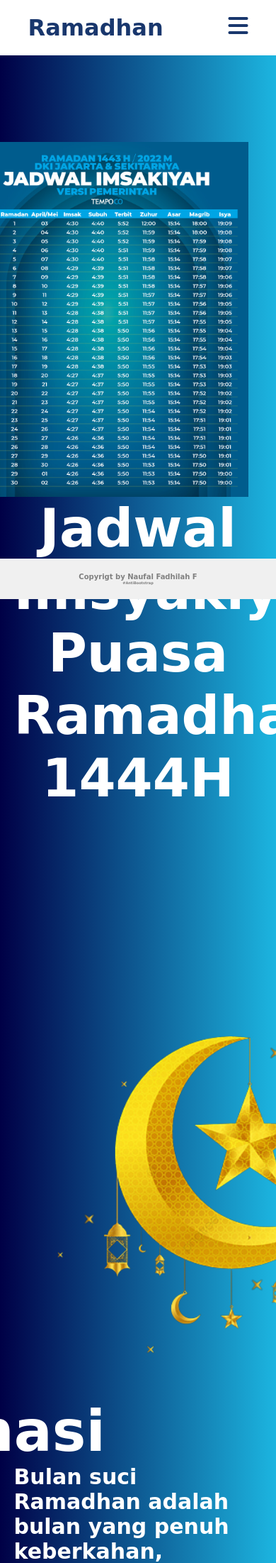
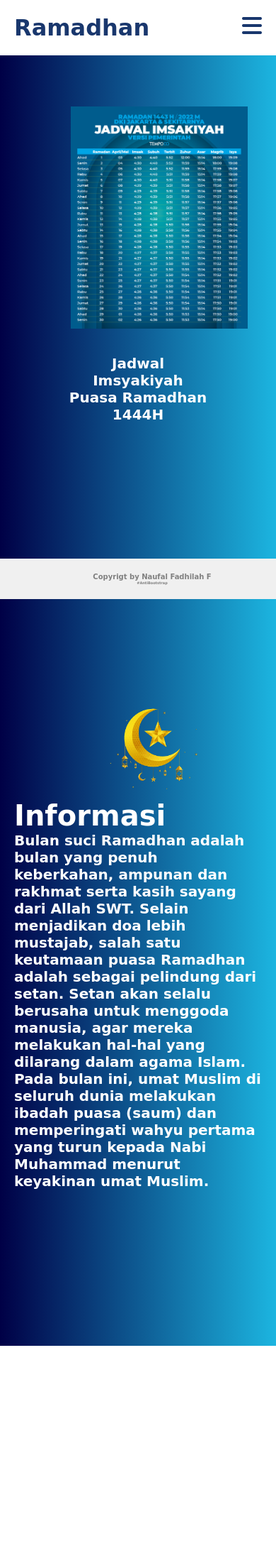
Before and after one commit to HIRUZENT/ramadhan2023, a PHP site: page / in a window 390 px wide; the page is wider, and only the part inside the window is pictured. Shown: the top 2202 px of that part at 71% size. After the commit the page ends 1896 px from the top of that part, so only its background shows below. Run offline with PHP 8.4, Linux system fonts and the light colour scheme; some web fonts are replaced.

Commit message:
first commit

```diff
--- a/index.php
+++ b/index.php
@@ -19,7 +19,7 @@
         <ul>
         <ul>
             <li><a href="#about">About</a></li>
-            <li><a href="#info">Info</a></li>
+            <li><a href="#informasi">Info</a></li>
             <li><a href="#calendar">Calendar</a></li>
             <li><a href="">Gallery</a></li>
         </ul>
@@ -30,7 +30,7 @@
         <h1><a href="">Ramadhan</a></h1>
         <ul>
             <li><a href="#about">About</a></li>
-            <li><a href="#info">Info</a></li>
+            <li><a href="#informasi">Info</a></li>
             <li><a href="#calendar">Calendar</a></li>
             <li><a href="">Gallery</a></li>
         </ul>
@@ -39,20 +39,18 @@
         </div>
     </header>
     <!-- bagian calendar -->
-    <section class="calendar" id="calendar">
-        <div class="container">
+    <section class="gambar1" id="calendar">
             <img src="imsyakiyah.jpg">
             <div class="h2">
-            <h2>Jadwal Imsyakiyah</h2>
-            <h2>Puasa Ramadhan</h2>
-            <h2>1444H</h2>
+            <h2>Jadwal</h2>
+            <h3>Imsyakiyah</h3>
+            <h3>Puasa Ramadhan</h3>
+            <h3>1444H</h3>
         </div>
     </section>
 
     <!-- bagian Info -->
-    <section class="info" id="info">
-        <div class="container">
-            <div class="h2">
+    <section class="gambar2" id="informasi">
             <img src="bulanbintang.png">
             <h1>Informasi</h1>
             <h2>Bulan suci Ramadhan adalah bulan yang penuh keberkahan, ampunan dan rakhmat serta kasih sayang dari Allah SWT. Selain menjadikan doa lebih mustajab, salah satu keutamaan puasa Ramadhan adalah sebagai pelindung dari setan. Setan akan selalu berusaha untuk menggoda manusia, agar mereka melakukan hal-hal yang dilarang dalam agama Islam. Pada bulan ini, umat Muslim di seluruh dunia melakukan ibadah puasa (saum) dan memperingati wahyu pertama yang turun kepada Nabi Muhammad menurut keyakinan umat Muslim.</h2>
@@ -60,14 +58,14 @@
     </section>
 
     <!-- bagian Gallery -->
-    <section class="info" id="info">
+<!--     <section class="gallery" id="info">
         <div class="container">
             <h1>Informasi</h1>
-            <div class="h2">
+            <div class="gallery">
             <img src="bulanbintang.png">
             <h2>Bulan suci Ramadhan adalah bulan yang penuh keberkahan, ampunan dan rakhmat serta kasih sayang dari Allah SWT.Selain menjadikan doa lebih mustajab, salah satu keutamaan puasa Ramadhan adalah sebagai pelindung dari setan. Setan akan selalu berusaha untuk menggoda manusia, agar mereka melakukan hal-hal yang dilarang dalam agama Islam.</h2>
         </div>
-    </section>
+    </section> -->
 </body>
 <footer>
     <h1>Copyrigt by Naufal Fadhilah F</h1>
--- a/style/style.css
+++ b/style/style.css
@@ -9,10 +9,14 @@
 	padding:0;
 	font-family: 'Edu NSW ACT Foundation', cursive;
 }
+
 body{
-	scroll-behavior: smooth;
-	background-repeat: no-repeat;
-	background-color: black;
+	 padding-bottom: 200px;
+	 margin: 20px;
+	 scroll-behavior: smooth;
+	 background-repeat: no-repeat;
+	 background-size: cover;
+	 background-color: black;
 	 background: linear-gradient(to right, #000046, #1cb5e0);
 }
 #check{
@@ -67,16 +71,6 @@ header ul li{
 a{
 	text-decoration: none;
 }
-.container{
-	width: 90%;
-	border: 20px;
-	margin: 0 auto;
-}
-.container:after{
-	content: '';
-	display: block;
-	clear: both;
-}
 .mobile-menu{
 	float: right;
 	padding: 20px;
@@ -125,7 +119,6 @@ a{
 .sidebar ul li:hover{
 	border-bottom: white solid;
 	margin-left: 20px;
-	margin-right: 50px;
 	transition: 0.3s;
 }
 #check:checked ~ .sidebar{
@@ -137,47 +130,145 @@ a{
 	transition: 0.3s;
 }
 
-.calendar{
+.container{
+	width: 100%;
+	margin: 0 auto;
+}
+.container:after{
+	content: '';
+	display: block;
+	clear: both;
+}
+.container h2{
+	font-size: 50%;
+}
+.gambar1{
+	margin-top: 50px;
 	justify-content: center;
+	margin-bottom: 400px;
 }
-.calendar img{
-  	width: 400px;
-  	margin-top: 200px;
+.gambar1 img{
+  	width: 300px;
+  	margin-top: 100px;
+  	margin-bottom: 30px;
 	float: right;
+	margin-right: 20px;
 	transition: 0.3s;
-	margin-left: 200px;
-	margin-right: 20px;
 	flex: 1 0 100%;
 }
-.calendar img:hover{
-	width: 500px;
+.gambar1 img:hover{
+	width: 320px;
+	margin-left: 90px;
 	transition: 0.3s;
 }
-.calendar .h2{
-	font-size: 50px;
-	color: white;
-	padding-top: 300px;
-	text-align: center;
-}
-
-.info h1{
-	margin-left: -299px;
-	font-size: 80px;
-}
-.info img{
-  	width: 600px;
-  	margin-top: -50px;
+.gambar2 img{
+  	width: 250px;
+  	margin-top: -20px;
 	float: left;
 	transition: 0.3s;
 	margin-right: 20px;
 	flex: 1 0 100%;
 }
-.info .h2{
+.gambar2 img:hover{
+	width: 280px;
+	margin-left: 50px;
+	transition: 0.3s;
+}
+
+
+
+
+@media (max-width:600px){
+	.gambar1 img{
+		width: 270px;
+	}
+	.gambar1 h2{
+		font-size: 20px;
+		transition: 0.3s;
+	}
+
+
+}
+@media (max-width:400px){
+	.gambar1 h2{
+		font-size: 120px;
+		margin-top: 250px;
+		transition: 0.3s;
+	}
+	.gambar1 h3{
+		font-size: 20px;
+		transition: 0.3s;
+	}
+
+
+}
+@media (max-width:440px){
+	.gambar1 img{
+		width: 250px;
+	}
+	.gambar1 h2{
+		letter-spacing: 2;
+		font-size: 20px;
+		transition: 0.3s;
+	}
+
+} @media (max-width:490px){
+	.gambar2 img{
+		width: 150px;
+		margin-left: 120px;
+	}
+	.gambar2 h2{
+		font-size: 0px;
+		transition: 0.4s;
+	}
+	.gambar2 h3{
+		font-size: 0px;
+		transition: 0.4s;
+	}
+}
+
+@media (max-width:340px){
+	.gambar1 img{
+		width: 190px;
+		margin-right: 40px;
+	}
+	.gambar1 h2{
+		font-size: 15px;
+		transition: 0.3s;
+	}
+	.gambar1 h3{
+		font-size: 15px;
+	}
+	.gambar2 img{
+		width: 190px;
+		margin-left: -29px;
+	}
+	.gambar2 h2{
+		font-size: 15px;
+		transition: 0.4s;
+	}
+
+
+}
+
+
+
+.gambar1 .h2{
+	font-size: 40px;
+	color: white;
+	padding-top: 200px;
+	transition: 0.4s;
+	text-align: center;
+}
+.gambar2 h2{
 	font-size: 20px;
 	color: white;
-	padding-top: 200px;
-	margin-top: 80px;
-	text-align: left;
+	transition: 0.4s;
+}
+.gambar2 h1{
+	font-size: 40px;
+	color: white;
+	transition: 0.4s;
 }
 footer{
 	background:#f0f0f0;
@@ -196,3 +287,63 @@ footer h1{
 footer h2{
 	font-size: 5px;
 }
+
+@media (max-width:240px){
+	.gambar1 img{
+		width: 0px;
+	}
+	.gambar1 h2{
+		font-size: 0px;
+		transition: 0.4s;
+	}
+	.gambar1 h3{
+		font-size: 0px;
+		transition: 0.4s;
+	}
+}
+@media (max-width:170px){
+	.gambar2 h1{
+		font-size: 20px;
+		transition: 0.4s;
+	}
+}
+
+@media (max-width:835px){
+	.gambar1 .h2{
+		font-size: 20px;
+		transition: 0.4s;
+	}
+}
+@media (max-width:604px){
+	.gambar1 .h2{
+		font-size: 10px;
+		transition: 0.4s;
+	}
+}
+@media (max-width:160px){
+	.gambar1 .h2{
+		display: none;
+		transition: 0.4s;
+	}
+	.gambar2 img{
+		width: 0px;
+		transition: 0.4s;
+	}
+	.gambar2 h1{
+		font-size: 0px;
+		transition: 0.4s;
+	}
+	.gambar2 h2{
+		font-size: 0px;
+		transition: 0.4s;
+	}
+	.gambar2 h3{
+		font-size: 0px;
+		transition: 0.4s;
+	}
+}
+@media (max-width:414px){
+	.gambar1 .h2{
+		transition: 0.4s;
+	}
+}
```
